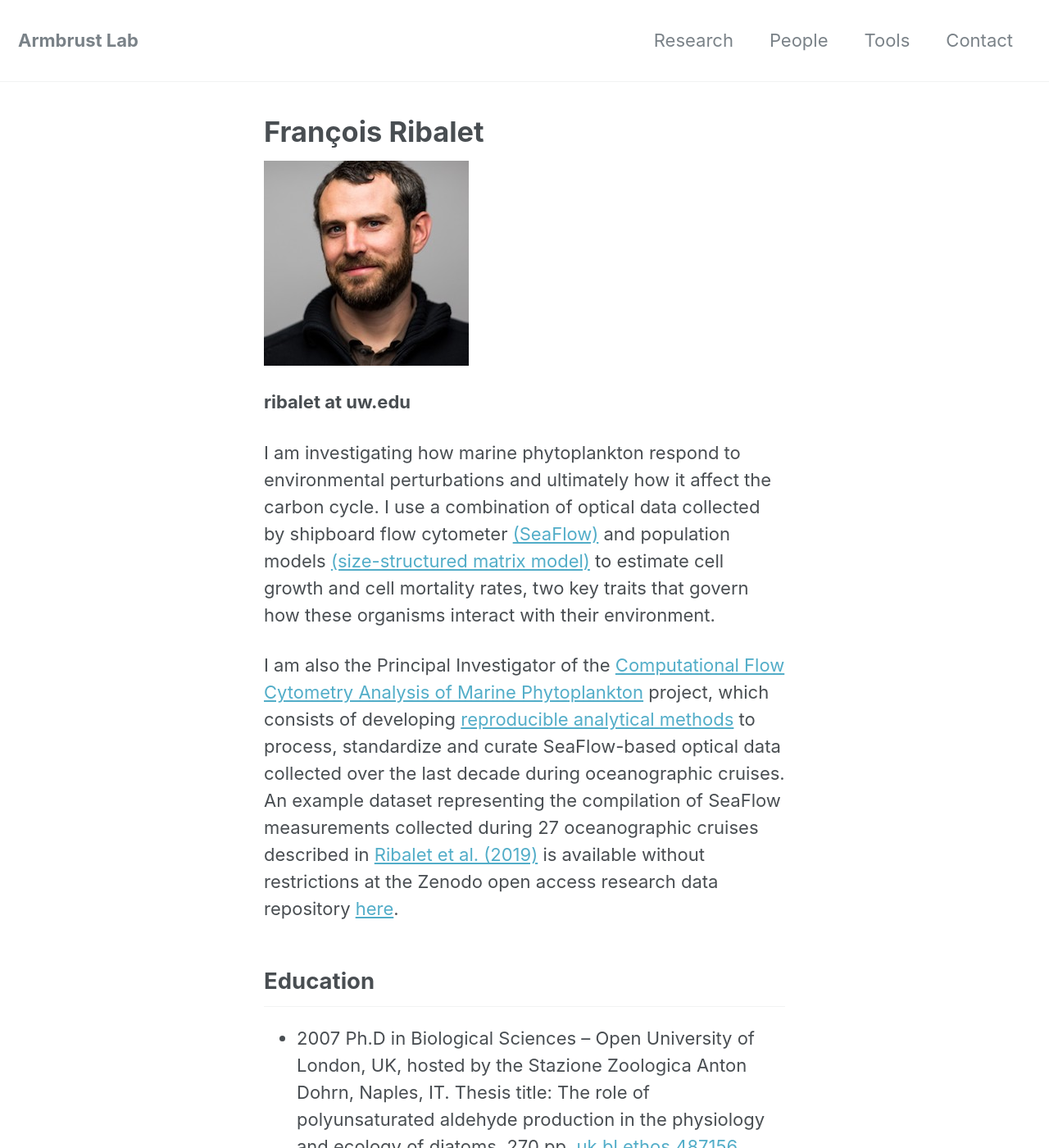
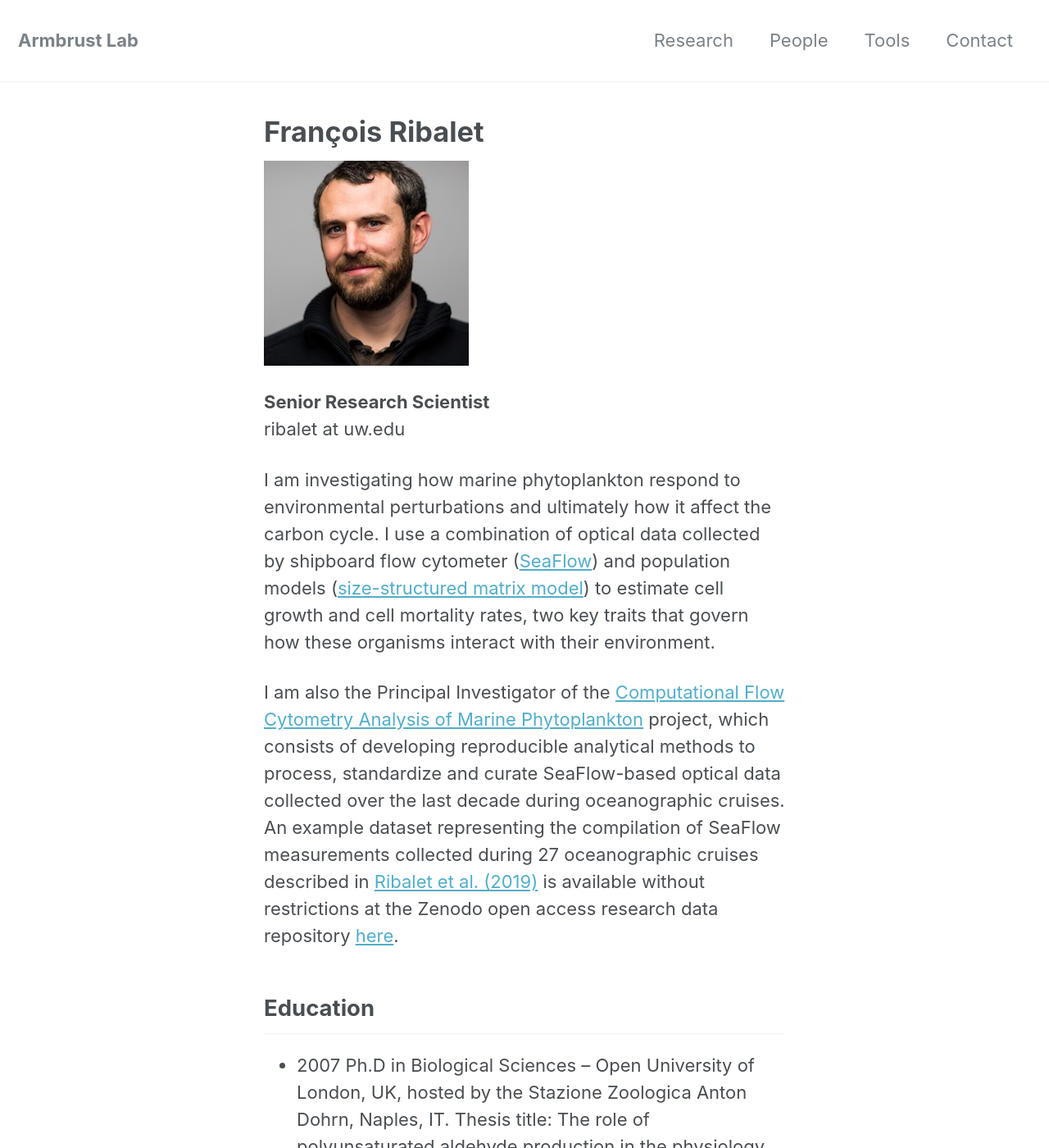
Before and after one commit to armbrustlab/armbrustlab.github.io, a Jekyll site: the page built from collections/_people/ribalet.md, in a window 1280 px wide and 1400 px high. Shown: the whole window at 82% size. Built offline with Jekyll 4.4.1, drawn with Linux system fonts in a browser that asks for light colours; nearby versions of some CDN libraries.

Commit message:
edit Seaflow page

```diff
--- a/collections/_people/ribalet.md
+++ b/collections/_people/ribalet.md
@@ -3,11 +3,12 @@ title: François Ribalet
 ---
 ![François Ribalet]({% link /assets/images/Francois-Ribalet-528x528.jpg %})
 
-**ribalet at uw.edu**
+**Senior Research Scientist**
+ribalet at uw.edu
 
-I am investigating how marine phytoplankton respond to environmental perturbations and ultimately how it affect the carbon cycle. I use a combination of optical data collected by shipboard flow cytometer [(SeaFlow)](https://doi.org/10.4319/lom.2011.9.466) and population models [(size-structured matrix model)](https://github.com/armbrustlab/ssPopModel) to estimate cell growth and cell mortality rates, two key traits that govern how these organisms interact with their environment.
+I am investigating how marine phytoplankton respond to environmental perturbations and ultimately how it affect the carbon cycle. I use a combination of optical data collected by shipboard flow cytometer ([SeaFlow](https://doi.org/10.4319/lom.2011.9.466)) and population models ([size-structured matrix model](https://github.com/armbrustlab/ssPopModel)) to estimate cell growth and cell mortality rates, two key traits that govern how these organisms interact with their environment.
 
-I am also the Principal Investigator of the [Computational Flow Cytometry Analysis of Marine Phytoplankton]({% link _tools/seaflow.md %}) project, which consists of developing [reproducible analytical methods](https://github.com/armbrustlab/popcycle) to process, standardize and curate SeaFlow-based optical data collected over the last decade during oceanographic cruises. An example dataset representing the compilation of SeaFlow measurements collected during 27 oceanographic cruises described in [Ribalet et al. (2019)](http://doi.org/10.5281/zenodo.2678021) is available without restrictions at the Zenodo open access research data repository [here](http://doi.org/10.5281/zenodo.2678021).
+I am also the Principal Investigator of the [Computational Flow Cytometry Analysis of Marine Phytoplankton]({% link _tools/seaflow.md %}) project, which consists of developing reproducible analytical methods to process, standardize and curate SeaFlow-based optical data collected over the last decade during oceanographic cruises. An example dataset representing the compilation of SeaFlow measurements collected during 27 oceanographic cruises described in [Ribalet et al. (2019)](http://doi.org/10.5281/zenodo.2678021) is available without restrictions at the Zenodo open access research data repository [here](http://doi.org/10.5281/zenodo.2678021).
 
 ## Education
 * 2007 Ph.D in Biological Sciences – Open University of London, UK, hosted by the Stazione Zoologica Anton Dohrn, Naples, IT. Thesis title: The role of polyunsaturated aldehyde production in the physiology and ecology of diatoms, 270 pp. [uk.bl.ethos.487156.](http://ethos.bl.uk/OrderDetails.do?uin=uk.bl.ethos.487156)
```
Also changed, not shown: collections/_tools/seaflow.md (+4 -3 lines).
